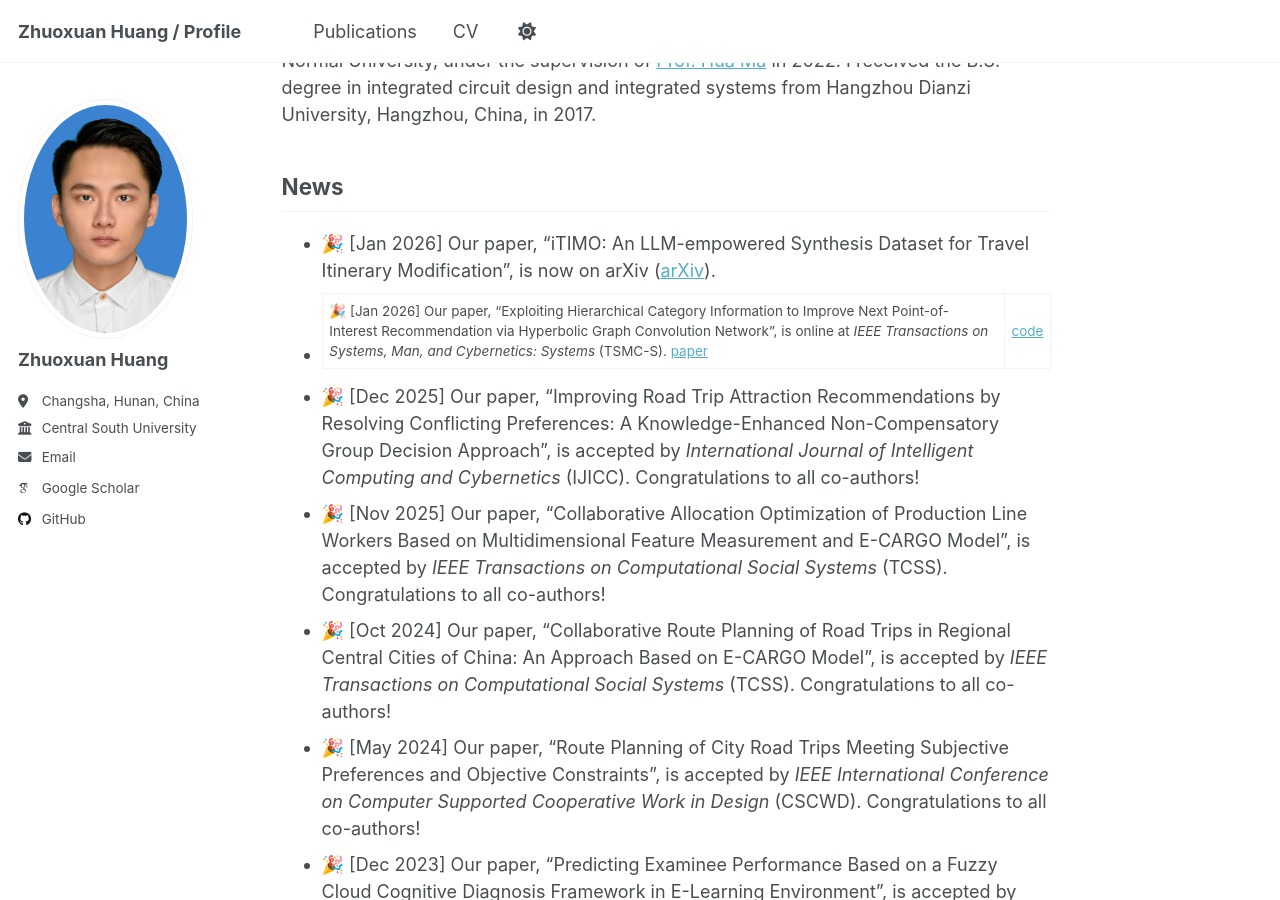
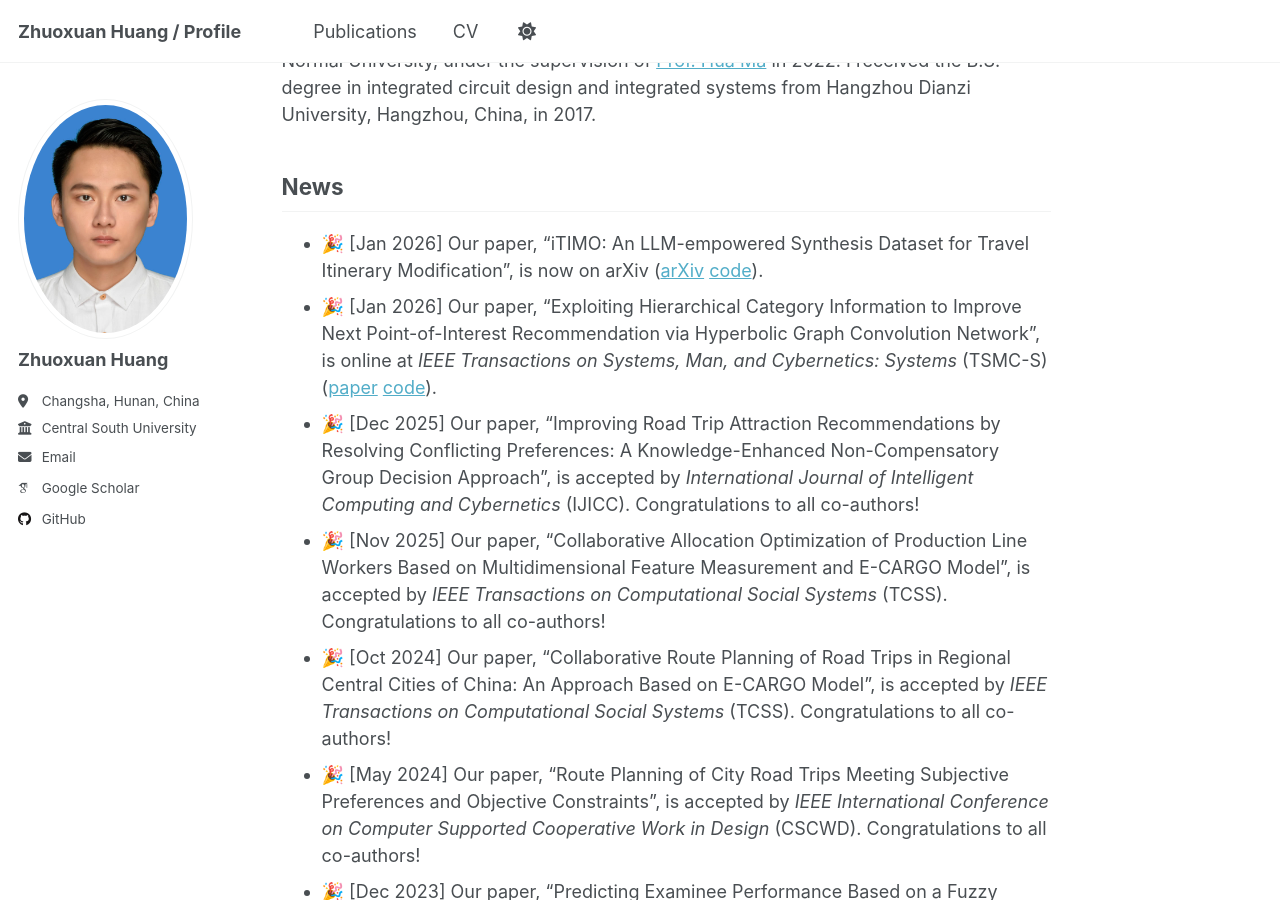
Before and after one commit to zelo2/zelo2.github.io, a Jekyll site: the page built from _pages/about.md, in a window 1280 px wide and 900 px high, scrolled down 388 px. Built offline with Jekyll 4.4.1, drawn with Linux system fonts in a browser that asks for light colours; some web fonts are replaced; a script that is not in the unit is left out.

Commit message:
Update iTIMO

```diff
--- a/_pages/about.md
+++ b/_pages/about.md
@@ -14,8 +14,8 @@ Currently, I am a CSC-funded visting student co-supervised by [Prof. Zhu Sun](ht
 
 News
 ------
-- 🎉 [Jan 2026] Our paper, "iTIMO: An LLM-empowered Synthesis Dataset for Travel Itinerary Modification", is now on arXiv ([arXiv](https://arxiv.org/abs/2601.10609)).
-- 🎉 [Jan 2026] Our paper, "Exploiting Hierarchical Category Information to Improve Next Point-of-Interest Recommendation via Hyperbolic Graph Convolution Network", is online at <i>IEEE Transactions on Systems, Man, and Cybernetics: Systems</i> (TSMC-S). [paper](https://ieeexplore.ieee.org/abstract/document/11361287) | [code](https://github.com/zelo2/HGPR)
+- 🎉 [Jan 2026] Our paper, "iTIMO: An LLM-empowered Synthesis Dataset for Travel Itinerary Modification", is now on arXiv ([arXiv](https://arxiv.org/abs/2601.10609) [code](https://github.com/zelo2/iTIMO)).
+- 🎉 [Jan 2026] Our paper, "Exploiting Hierarchical Category Information to Improve Next Point-of-Interest Recommendation via Hyperbolic Graph Convolution Network", is online at <i>IEEE Transactions on Systems, Man, and Cybernetics: Systems</i> (TSMC-S) ([paper](https://ieeexplore.ieee.org/abstract/document/11361287) [code](https://github.com/zelo2/HGPR)).
 - 🎉 [Dec 2025] Our paper, "Improving Road Trip Attraction Recommendations by Resolving Conflicting Preferences: A Knowledge-Enhanced Non-Compensatory Group Decision Approach", is accepted by <i>International Journal of Intelligent Computing and Cybernetics</i> (IJICC). Congratulations to all co-authors!
 - 🎉 [Nov 2025] Our paper, "Collaborative Allocation Optimization of Production Line Workers Based on Multidimensional Feature Measurement and E-CARGO Model", is accepted by <i>IEEE Transactions on Computational Social Systems</i> (TCSS). Congratulations to all co-authors!
 - 🎉 [Oct 2024] Our paper, "Collaborative Route Planning of Road Trips in Regional Central Cities of China: An Approach Based on E-CARGO Model", is accepted by <i>IEEE Transactions on Computational Social Systems</i> (TCSS). Congratulations to all co-authors!
```
Also changed, not shown: _publications/2026-01-15-itimo-llm-empowered-synthesis-dataset.md (+1 -0 lines).
